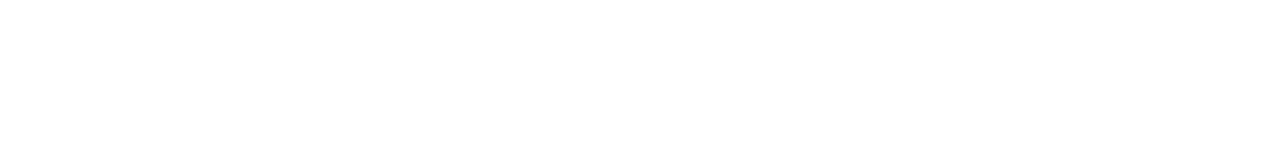
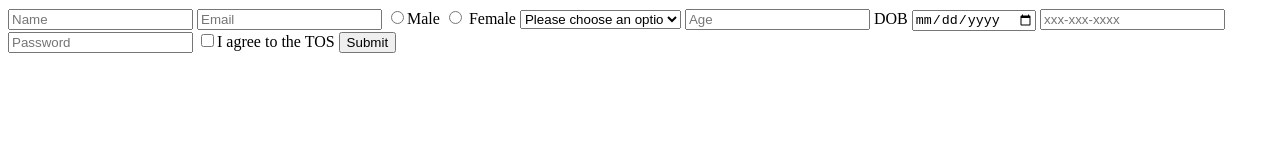
Before and after one commit to acciojob/signup-form-car-nadeemnagarji, a website: page main.html in a window 1280 px wide. Drawn offline with Linux system fonts and the light colour scheme.

Commit message:
created a submission

```diff
--- a/main.html
+++ b/main.html
@@ -8,6 +8,26 @@
 
 <body>
 	<!-- the entire body must be written by student -->
+	<div class="form">
+		<input type="text" placeholder="Name" required id="#name">
+		<input type="email" placeholder="Email" required id="#name">
+		<input type="radio" required id="#gender_m" name="choice">Male
+		<input type="radio" required id="#gender_f" name="choice"> Female
+		<label></label>
+		<select id="#cars">
+			<option value="" disabled selected>Please choose an optio</option
+	  <option value="india">Tata</option>
+      <option value="usa">BMW</option>
+      <option value="uk">AUDi</option>
+		</select>
+		<input type="number" required id="#age" placeholder="Age">
+		<lable>DOB</lable>
+		<input type="date"   required id="#dob">
+		<input type="tel" id=#tel placeholder="xxx-xxx-xxxx">
+		<input type="password" id="#password	" required placeholder="Password">
+			<input type="checkbox" id="#tos" required>I agree to the TOS
+		<button>Submit</button>
+	</div>
     <script type="text/javascript" src="./script.js">
 </script>
 
```
